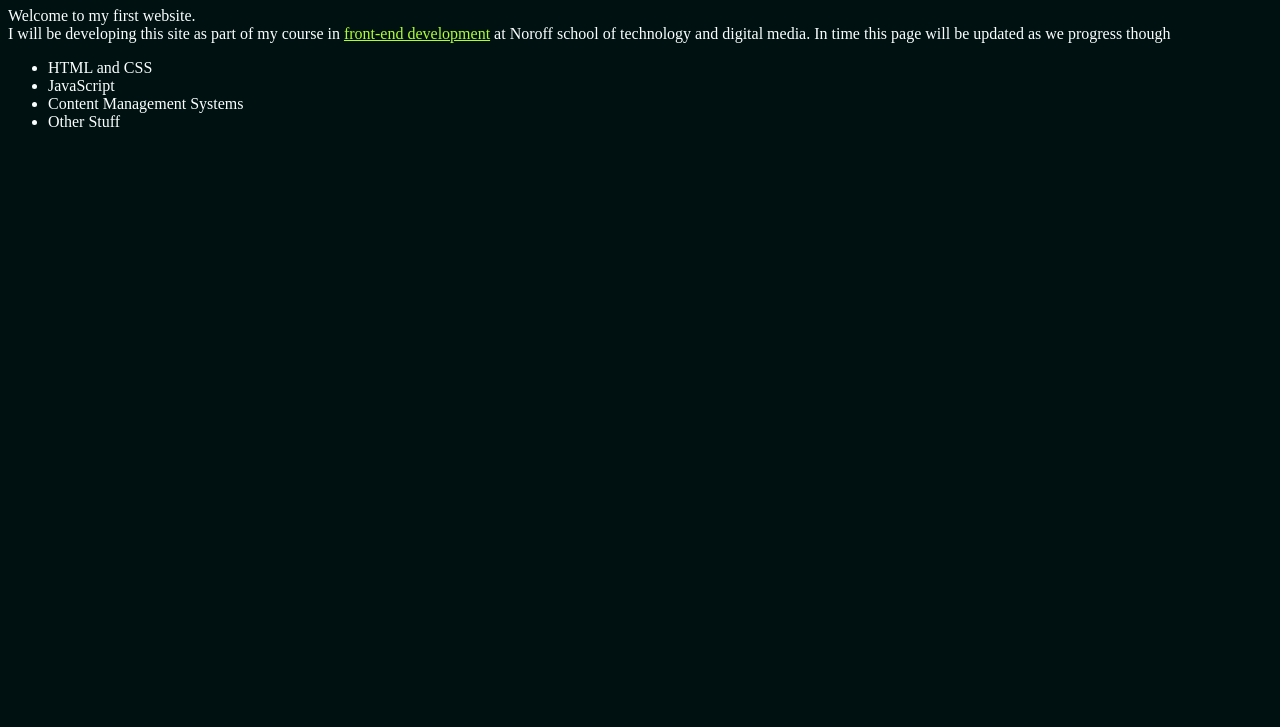
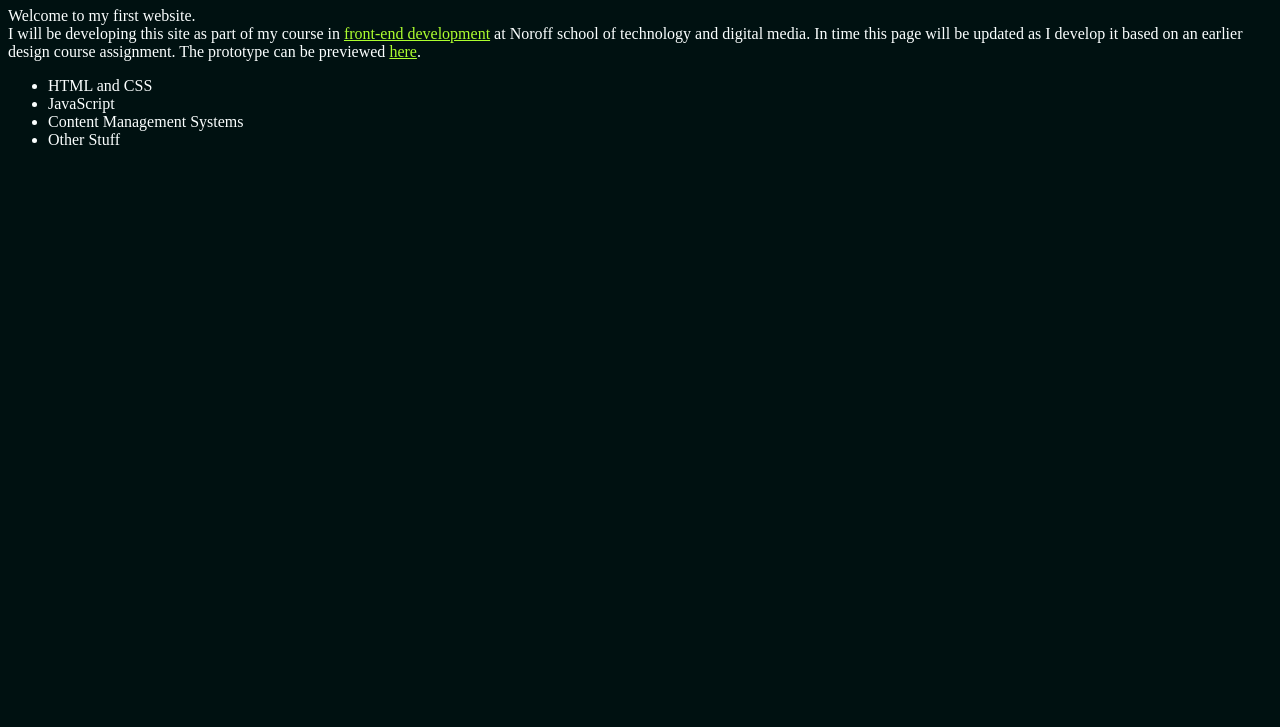
Before and after one commit to pnbakken/courseAssignmentRepository, a plain HTML site: page index.html in a window 1280 px wide. Shown: the part 73-800 px from the top of the page. Drawn offline with Linux system fonts and the light colour scheme.

Commit message:
Added link to design prototype

```diff
--- a/index.html
+++ b/index.html
@@ -11,7 +11,7 @@
     <p>Welcome to my first website.
       <br>
       I will be developing this site as part of my course in <a href="https://www.noroff.no/studier/fagskole/frontend-utvikling?gclid=CjwKCAiAyc2BBhAaEiwA44-wW9i2oA2CqmyHnJDCjuvqX-ejxDDM9fwsYc1tKndiv_YT-oV_7XQVnRoCe2wQAvD_BwE">front-end development</a> at Noroff school of technology and digital media.
-      In time this page will be updated as we progress though
+      In time this page will be updated as I develop it based on an earlier design course assignment. The prototype can be previewed <a href="https://xd.adobe.com/view/e9a21813-39f5-4918-b06e-47757d1766b1-bcf1/?fullscreen">here</a>.
       <ul>
         <li>HTML and CSS</li>
         <li>JavaScript</li>
```
